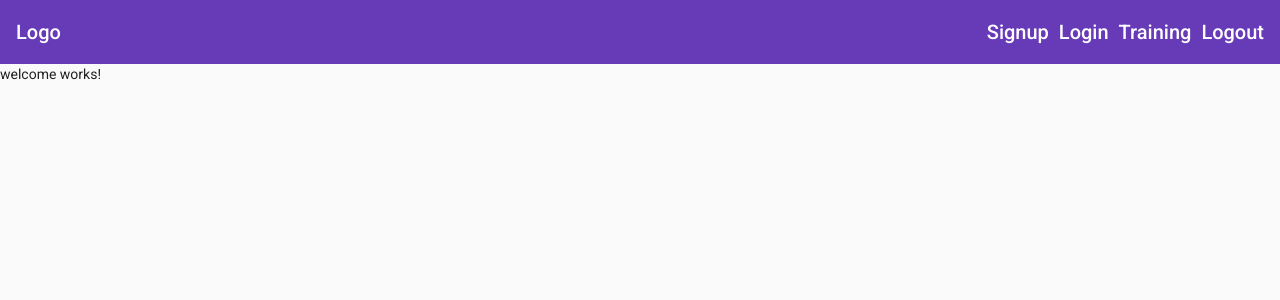
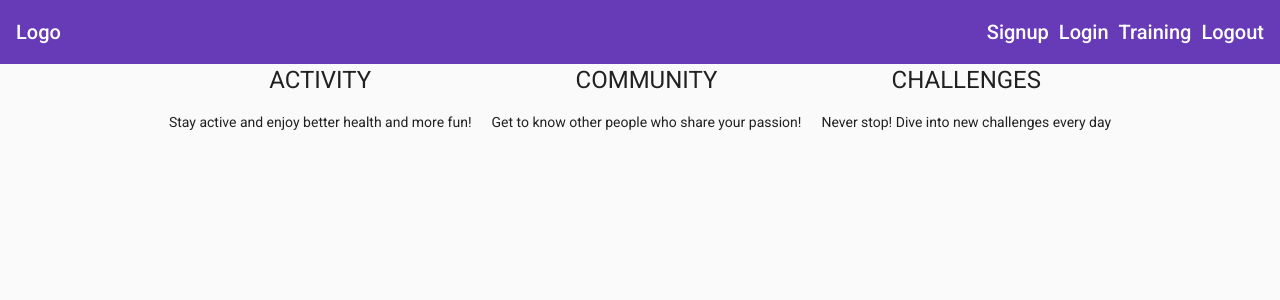
Before and after one commit to Frontend-direction/fitness-tracker, an Angular app: page / in a window 1280 px wide. Shown: the top 300 px of the page. Built offline with nearby package versions, Linux system fonts and the light colour scheme.

Commit message:
design welcome component

```diff
--- a/src/app/welcome/welcome.component.html
+++ b/src/app/welcome/welcome.component.html
@@ -1 +1,20 @@
-<p>welcome works!</p>
+<div
+  class="welcome"
+  fxLayout="column"
+  fxLayout.gt-md="row"
+  fxLayoutAlign="center center"
+  fxLayoutGap.gt-md="20px"
+>
+  <section>
+    <h1>ACTIVITY</h1>
+    <p>Stay active and enjoy better health and more fun!</p>
+  </section>
+  <section>
+    <h1>COMMUNITY</h1>
+    <p>Get to know other people who share your passion!</p>
+  </section>
+  <section>
+    <h1>CHALLENGES</h1>
+    <p>Never stop! Dive into new challenges every day</p>
+  </section>
+</div>
--- a/src/app/welcome/welcome.component.scss
+++ b/src/app/welcome/welcome.component.scss
@@ -0,0 +1,3 @@
+.welcome {
+  text-align: center;
+}
```
